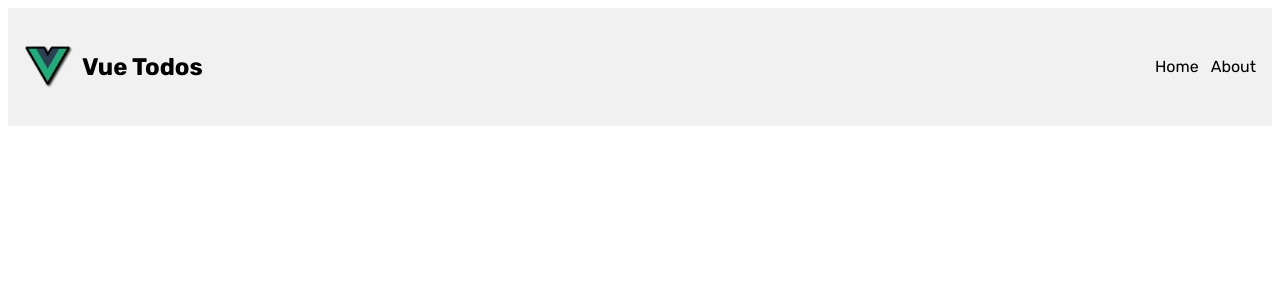
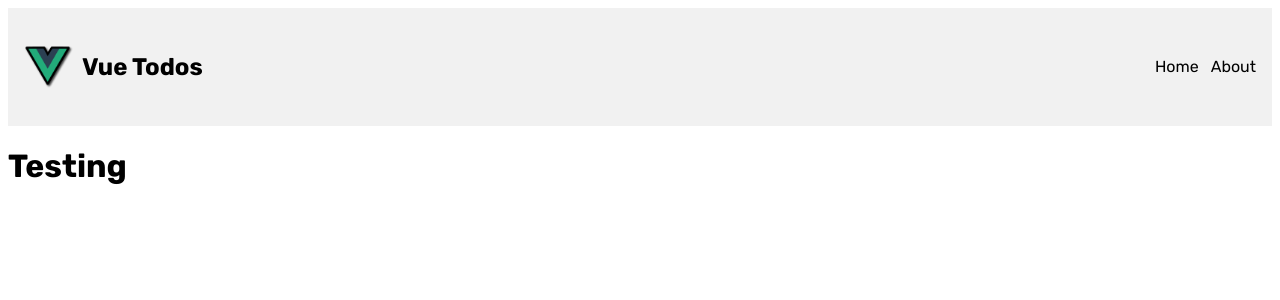
Before and after one commit to gabbyTI/vue-todo, a Vue app: page /testing in a window 1280 px wide. Shown: the top 300 px of the page. Built offline with nearby package versions, Linux system fonts and the light colour scheme.

Commit message:
Creating Additional Routes/Pages

```diff
--- a/src/router/index.js
+++ b/src/router/index.js
@@ -17,6 +17,11 @@ const router = createRouter({
       // which is lazy-loaded when the route is visited.
       component: () => import('../views/AboutView.vue'),
     },
+    {
+      path: '/testing',
+      name: 'testing',
+      component: () => import('../views/TestingView.vue'),
+    },
   ],
 });
 
--- /dev/null
+++ b/src/views/TestingView.vue
@@ -0,0 +1,7 @@
+<template>
+  <div><h1>Testing</h1></div>
+</template>
+
+<script setup></script>
+
+<style lang="scss" scoped></style>
```
